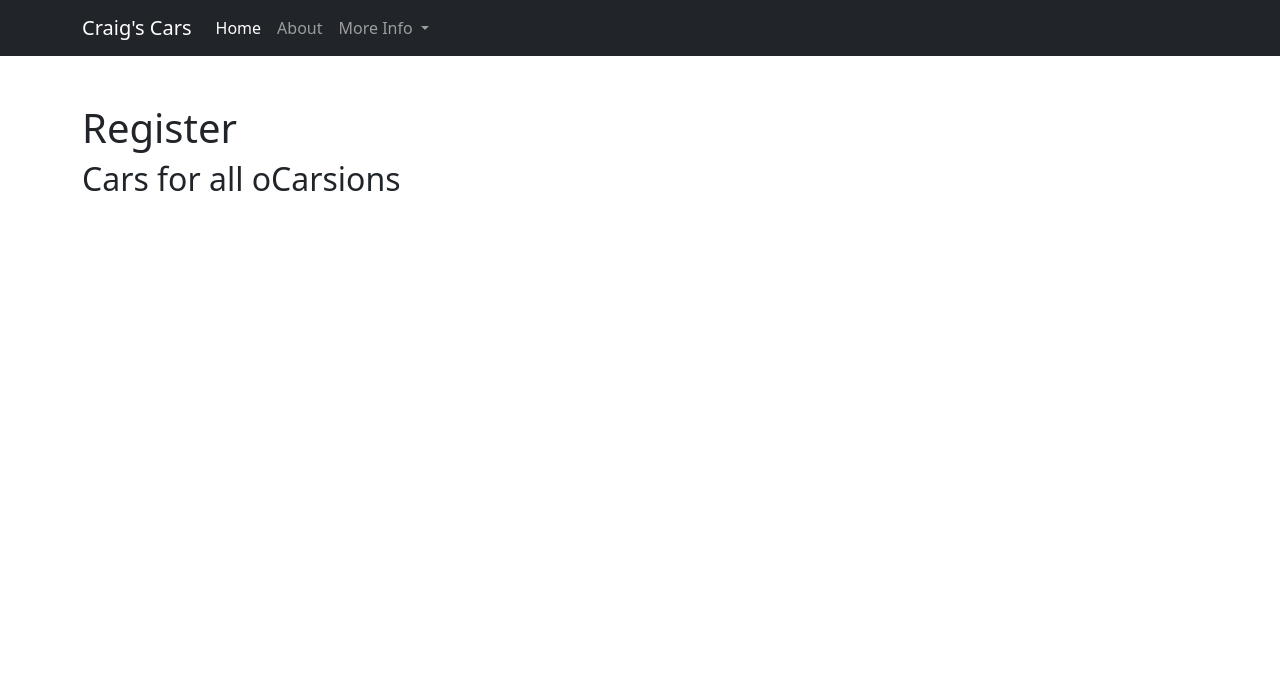
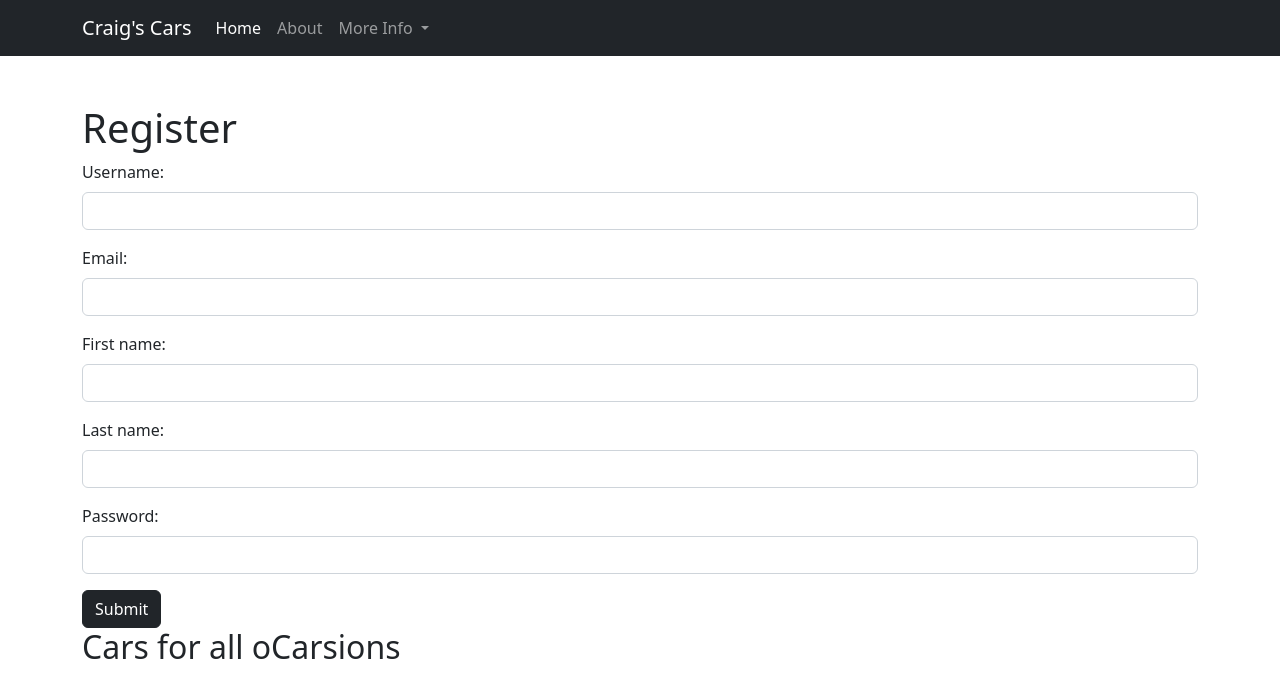
Before and after one commit to Nephilus-notes/flask-week, a Flask app: page /auth/register in a window 1280 px wide. Shown: the top 698 px of the page. Run offline with Flask 3, Linux system fonts and the light colour scheme.

Commit message:
added user register function and some content to register page. Did not add a failsafe for if a username or email was already in the database.

```diff
--- a/app/blueprints/auth/routes.py
+++ b/app/blueprints/auth/routes.py
@@ -1,5 +1,7 @@
 from . import bp as app
-from flask import render_template
+from app import db
+from flask import render_template, url_for, request, redirect
+from app.blueprints.main.models import User
 
 @app.route('/register')
 def register():
@@ -8,3 +10,19 @@ def register():
 @app.route('/signin')
 def sign_in():
     return render_template('signin.html.j2')
+
+@app.route('/auth/create_user', methods=["POST"])
+def create_user():
+    username = request.form['inputUsername']
+    email = request.form['inputEmail']
+    first_name = request.form['inputFirstname']
+    last_name = request.form['inputLastname']
+    password = request.form['inputPassword']
+    if email not in User.query.all():
+        new_user = User(username=username, email=email, first_name=first_name, last_name=last_name, password=password)
+        db.session.add(new_user)
+        db.session.commit()
+        return redirect(url_for('auth.sign_in')) # similar redirect without import, using the function name
+    # return redirect('/blog/posts') # redirect imported from flask
+    else:
+        return render_template('register_error.html.j2')
--- a/app/templates/home.html.j2
+++ b/app/templates/home.html.j2
@@ -4,7 +4,9 @@
 
 {% block content %}
 <h1>Home</h1>
-
+<a class="btn btn-dark" href="{{url_for('auth.sign_in') }}" role="button">Sign in</a>
+<a class="btn btn-dark" href="{{url_for('auth.register') }}" role="button">Register</a>
+<h3>Already signed in? Make an ad for your car!</h3>
 <form action="{{ url_for('main.create_car') }}" method="POST" >
      <div class="mb-3">
         <label for="inputTitle" class="form-label">Blurb:</label>
--- a/app/templates/register.html.j2
+++ b/app/templates/register.html.j2
@@ -1,8 +1,31 @@
 {% extends './layout.html.j2' %}
 
-{% block title %}About{% endblock title%}
+{% block title %}Register{% endblock title%}
 
 
 {% block content %}
     <h1>Register</h1>
+    <form action="{{ url_for('auth.create_user') }}" method="POST" >
+     <div class="mb-3">
+        <label for="inputUsername" class="form-label">Username:</label>
+        <input type="text" class="form-control" id="inputUsername" name="inputUsername">
+    </div>
+    <div class="mb-3">
+        <label for="inputEmail" class="form-label">Email:</label>
+        <input type="text" class="form-control" id="inputEmail" name="inputEmail">
+    </div>
+    <div class="mb-3">
+        <label for="inputFirstname" class="form-label">First name:</label>
+        <input type="text" class="form-control" id="inputFirstname" name="inputFirstname">
+    </div>
+     <div class="mb-3">
+        <label for="inputLastname" class="form-label">Last name:</label>
+        <input type="text" class="form-control" id="inputLastname" name="inputLastname">
+    </div>
+    <div class="mb-3">
+        <label for="inputPassword" class="form-label">Password:</label>
+        <input type="password" class="form-control" id="inputPassword" name="inputPassword">
+    </div>
+    <button type="submit" class="btn btn-dark">Submit</button>
+</form>
 {% endblock content%}
```
Also changed, not shown: app/models.py (+4 -4 lines), app/templates/register_error.html.j2 (added, +7 -0 lines).
